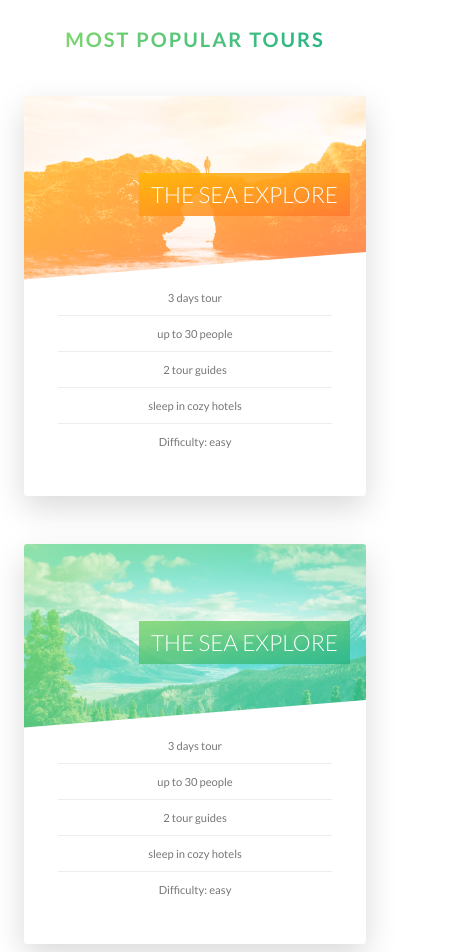
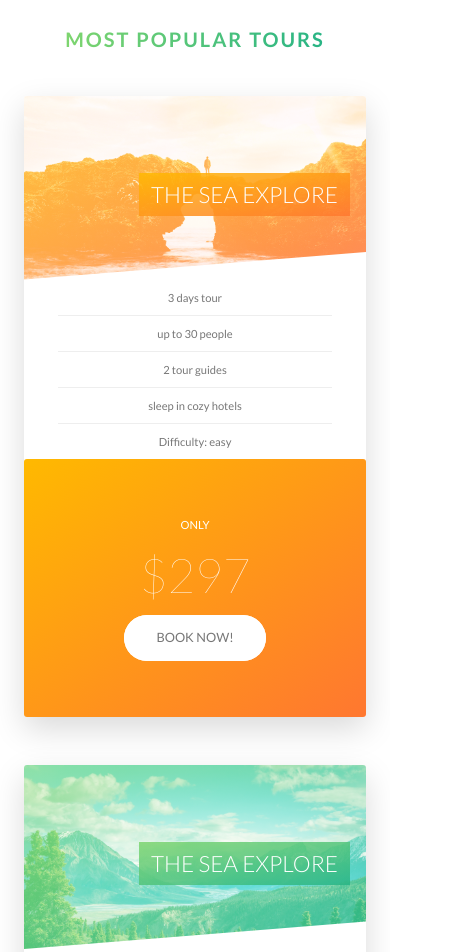
Before and after one commit to sinajamoly/nature_tour, a website: page index.html in a window 390 px wide. Shown: the part 2616-3568 px from the top of the page, 457 px wide, since content can reach past the window. Drawn offline with Linux system fonts and the light colour scheme.

Commit message:
fully responsive

```diff
--- a/sass/components/_card.scss
+++ b/sass/components/_card.scss
@@ -129,4 +129,42 @@
     font-size: 6rem;
     font-weight: 200;
   }
+  @include respond(tab-port){
+    height: auto;
+    border-radius: 3px;
+    background-color: $color-white;
+    box-shadow: 0 1.5rem 4rem rgba($color-black,.15);
+    &__side{
+      height: auto;
+      position: relative;
+      box-shadow: none;
+      &--back{
+        transform: rotateY(0);
+        //clip-path: polygon(0 15%, 100% 0,100% 100%, 0 100%);
+      }
+
+    }
+
+    &:hover &__side--front{
+      transform: rotateY(0);
+    }
+    &__detail{
+      padding: 1rem 3rem ;
+    }
+    &__cta{
+      position: relative;
+      top: 0;
+      left: 0;
+      transform: translate(0);
+      width: 100%;
+      padding: 7rem 4rem 4rem 4rem;
+    }
+    &__price-box{
+      margin-bottom: 3rem;
+    }
+    &__price-value{
+      font-size: 6rem;
+      font-weight: 200;
+    }
+  }
 }
--- a/sass/components/_form.scss
+++ b/sass/components/_form.scss
@@ -15,6 +15,11 @@
     width:90%;
     display: block;
     transition: all 0.3s;
+
+    @include respond(tab-port){
+      width: 100%;
+    }
+
     &::-webkit-input-placeholder{
       color: $color-grey-dark-2;
     }
@@ -47,6 +52,10 @@
   &__radio-group{
     width: 49%;
     display: inline-block;
+    @include respond(tab-port){
+      width: 100%;
+      margin-bottom: 2rem;
+    }
   }
 
   &__radio-input{
--- a/sass/components/_story.scss
+++ b/sass/components/_story.scss
@@ -8,6 +8,16 @@
   font-size: $default-font-size;
   padding-left: 9rem;
   transform: skewX(-12deg);
+  @include respond(tab-port){
+    width: 100%;
+    padding: 4rem;
+    padding-left: 7rem;
+  }
+
+  @include respond(phone){
+    transform: translateX(-3rem) skew(0);
+  }
+
   &>*{
     transform: skewX(12deg);
   }
@@ -30,6 +40,9 @@
   }
   &__text{
     transform: skewX(12deg);
+    @include respond(phone){
+      transform: skew(0);
+    }
   }
   &__caption{
     position:absolute;
--- a/sass/pages/_home.scss
+++ b/sass/pages/_home.scss
@@ -55,11 +55,34 @@
                   transparent 50%),
           url("../img/nat-10.jpg");
   background-size: 100%;
-  height: 50rem ;
   border-radius: 3px;
   box-shadow: 0 1.5rem 4rem rgba($color-black,.4);
+  @include respond(tab-land){
+    background-image:
+            linear-gradient(105deg ,
+                    rgba($color-white,.9) 0%,
+                    rgba($color-white,.9) 50%,
+                    transparent 65%),
+            url("../img/nat-10.jpg");
+    background-size: cover;
+  }
+
+  @include respond(tab-port){
+    background-image:
+            linear-gradient(to right ,
+                    rgba($color-white,.9) 0%,
+                    rgba($color-white,.9) 100%),
+            url("../img/nat-10.jpg");
+  }
+
   &__form{
     width:50%;
     padding: 6rem;
+    @include respond(tab-land){
+      width: 65%;
+    }
+    @include respond(tab-port){
+      width: 100%;
+    }
   }
 }
```
Also changed, not shown: css/style.css.
